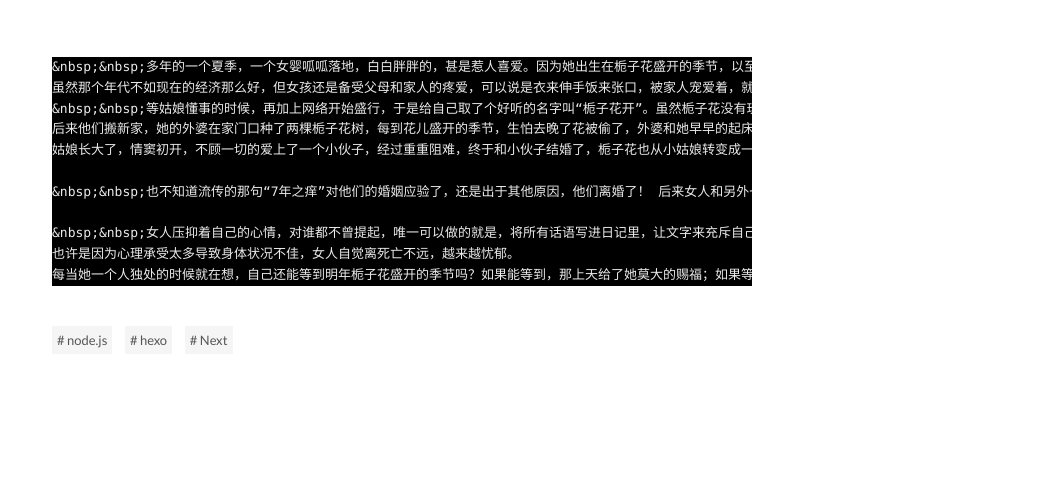
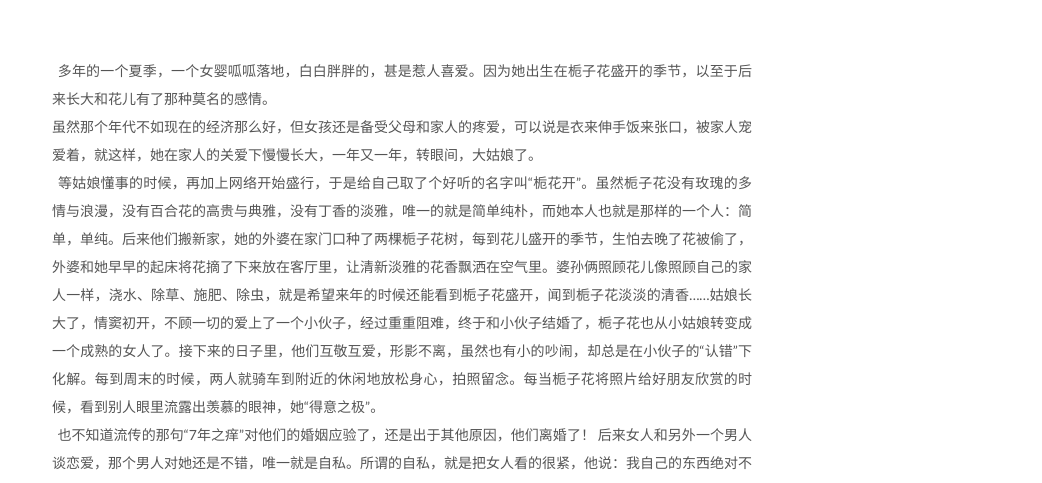
Before and after one commit to kissshot13/kissshot13.github.io, a plain HTML site: page 2017/05/03/凋零的栀子花/index.html in a window 1280 px wide. Shown: the part 246-729 px from the top of the page, without its empty margins (238-1280 px from the left). Drawn offline with Linux system fonts and the light colour scheme.

Commit message:
Site updated: 2017-05-05 00:14:24

```diff
--- a/2017/05/03/凋零的栀子花/index.html
+++ b/2017/05/03/凋零的栀子花/index.html
@@ -90,17 +90,17 @@
 
 
 
-<meta name="description" content="&amp;amp;nbsp;&amp;amp;nbsp;多年的一个夏季，一个女婴呱呱落地，白白胖胖的，甚是惹人喜爱。因为她出生在栀子花盛开的季节，以至于后来长大和花儿有了那种莫名的感情。 虽然那个年代不如现在的经济那么好，但女孩还是备受父母和家人的疼爱，可以说是衣来伸手饭来张口，被家人宠爱着，就这样，她在家人的关爱下慢慢长大，一年又一年，转眼间，长成大姑娘了。 &amp;amp;nbsp;&amp;amp;nbsp;等姑娘懂事的">
+<meta name="description" content="&amp;nbsp;&amp;nbsp;多年的一个夏季，一个女婴呱呱落地，白白胖胖的，甚是惹人喜爱。因为她出生在栀子花盛开的季节，以至于后来长大和花儿有了那种莫名的感情。虽然那个年代不如现在的经济那么好，但女孩还是备受父母和家人的疼爱，可以说是衣来伸手饭来张口，被家人宠爱着，就这样，她在家人的关爱下慢慢长大，一年又一年，转眼间，大姑娘了。&amp;nbsp;&amp;nbsp;等姑娘懂事的时候，再加上网络开始盛行，于是给自己取了">
 <meta name="keywords" content="node.js,hexo,Next">
 <meta property="og:type" content="article">
 <meta property="og:title" content="凋零的栀子花">
 <meta property="og:url" content="http://www.kissshot13.com/2017/05/03/凋零的栀子花/index.html">
 <meta property="og:site_name" content="矛盾螺旋">
-<meta property="og:description" content="&amp;amp;nbsp;&amp;amp;nbsp;多年的一个夏季，一个女婴呱呱落地，白白胖胖的，甚是惹人喜爱。因为她出生在栀子花盛开的季节，以至于后来长大和花儿有了那种莫名的感情。 虽然那个年代不如现在的经济那么好，但女孩还是备受父母和家人的疼爱，可以说是衣来伸手饭来张口，被家人宠爱着，就这样，她在家人的关爱下慢慢长大，一年又一年，转眼间，长成大姑娘了。 &amp;amp;nbsp;&amp;amp;nbsp;等姑娘懂事的">
-<meta property="og:updated_time" content="2017-05-04T16:01:21.786Z">
+<meta property="og:description" content="&amp;nbsp;&amp;nbsp;多年的一个夏季，一个女婴呱呱落地，白白胖胖的，甚是惹人喜爱。因为她出生在栀子花盛开的季节，以至于后来长大和花儿有了那种莫名的感情。虽然那个年代不如现在的经济那么好，但女孩还是备受父母和家人的疼爱，可以说是衣来伸手饭来张口，被家人宠爱着，就这样，她在家人的关爱下慢慢长大，一年又一年，转眼间，大姑娘了。&amp;nbsp;&amp;nbsp;等姑娘懂事的时候，再加上网络开始盛行，于是给自己取了">
+<meta property="og:updated_time" content="2017-05-04T16:14:00.460Z">
 <meta name="twitter:card" content="summary">
 <meta name="twitter:title" content="凋零的栀子花">
-<meta name="twitter:description" content="&amp;amp;nbsp;&amp;amp;nbsp;多年的一个夏季，一个女婴呱呱落地，白白胖胖的，甚是惹人喜爱。因为她出生在栀子花盛开的季节，以至于后来长大和花儿有了那种莫名的感情。 虽然那个年代不如现在的经济那么好，但女孩还是备受父母和家人的疼爱，可以说是衣来伸手饭来张口，被家人宠爱着，就这样，她在家人的关爱下慢慢长大，一年又一年，转眼间，长成大姑娘了。 &amp;amp;nbsp;&amp;amp;nbsp;等姑娘懂事的">
+<meta name="twitter:description" content="&amp;nbsp;&amp;nbsp;多年的一个夏季，一个女婴呱呱落地，白白胖胖的，甚是惹人喜爱。因为她出生在栀子花盛开的季节，以至于后来长大和花儿有了那种莫名的感情。虽然那个年代不如现在的经济那么好，但女孩还是备受父母和家人的疼爱，可以说是衣来伸手饭来张口，被家人宠爱着，就这样，她在家人的关爱下慢慢长大，一年又一年，转眼间，大姑娘了。&amp;nbsp;&amp;nbsp;等姑娘懂事的时候，再加上网络开始盛行，于是给自己取了">
 
 
 
@@ -380,18 +380,8 @@
 
 
 
-        <pre><code>&amp;nbsp;&amp;nbsp;多年的一个夏季，一个女婴呱呱落地，白白胖胖的，甚是惹人喜爱。因为她出生在栀子花盛开的季节，以至于后来长大和花儿有了那种莫名的感情。
-虽然那个年代不如现在的经济那么好，但女孩还是备受父母和家人的疼爱，可以说是衣来伸手饭来张口，被家人宠爱着，就这样，她在家人的关爱下慢慢长大，一年又一年，转眼间，长成大姑娘了。
-&amp;nbsp;&amp;nbsp;等姑娘懂事的时候，再加上网络开始盛行，于是给自己取了个好听的名字叫“栀子花开”。虽然栀子花没有玫瑰的多情与浪漫，没有百合花的高贵与典雅，没有丁香的淡雅，唯一有的就是简单纯朴，而她本人也就是那样的一个人：简单，单纯。
-后来他们搬新家，她的外婆在家门口种了两棵栀子花树，每到花儿盛开的季节，生怕去晚了花被偷了，外婆和她早早的起床将花摘了下来放在客厅里，让清新淡雅的花香飘洒在空气里。婆孙俩照顾花儿像照顾自己的家人一样，浇水、除草、施肥、除虫，就是希望来年的时候还能看到栀子花盛开，闻到栀子花淡淡的清香……
-姑娘长大了，情窦初开，不顾一切的爱上了一个小伙子，经过重重阻难，终于和小伙子结婚了，栀子花也从小姑娘转变成一个成熟的女人了。接下来的日子里，他们互敬互爱，形影不离，虽然也有小的吵闹，却总是在小伙子的“认错”下化解。每到周末的时候，两人就骑车到附近的休闲地放松身心，拍照留念。每当栀子花将照片给好朋友欣赏的时候，看到别人眼里流露出羡慕的眼神，她“得意之极”。
+        <p>&nbsp;&nbsp;多年的一个夏季，一个女婴呱呱落地，白白胖胖的，甚是惹人喜爱。因为她出生在栀子花盛开的季节，以至于后来长大和花儿有了那种莫名的感情。<br>虽然那个年代不如现在的经济那么好，但女孩还是备受父母和家人的疼爱，可以说是衣来伸手饭来张口，被家人宠爱着，就这样，她在家人的关爱下慢慢长大，一年又一年，转眼间，大姑娘了。<br>&nbsp;&nbsp;等姑娘懂事的时候，再加上网络开始盛行，于是给自己取了个好听的名字叫“栀花开”。虽然栀子花没有玫瑰的多情与浪漫，没有百合花的高贵与典雅，没有丁香的淡雅，唯一的就是简单纯朴，而她本人也就是那样的一个人：简单，单纯。后来他们搬新家，她的外婆在家门口种了两棵栀子花树，每到花儿盛开的季节，生怕去晚了花被偷了，外婆和她早早的起床将花摘了下来放在客厅里，让清新淡雅的花香飘洒在空气里。婆孙俩照顾花儿像照顾自己的家人一样，浇水、除草、施肥、除虫，就是希望来年的时候还能看到栀子花盛开，闻到栀子花淡淡的清香……姑娘长大了，情窦初开，不顾一切的爱上了一个小伙子，经过重重阻难，终于和小伙子结婚了，栀子花也从小姑娘转变成一个成熟的女人了。接下来的日子里，他们互敬互爱，形影不离，虽然也有小的吵闹，却总是在小伙子的“认错”下化解。每到周末的时候，两人就骑车到附近的休闲地放松身心，拍照留念。每当栀子花将照片给好朋友欣赏的时候，看到别人眼里流露出羡慕的眼神，她“得意之极”。<br>&nbsp;&nbsp;也不知道流传的那句“7年之痒”对他们的婚姻应验了，还是出于其他原因，他们离婚了！ 后来女人和另外一个男人谈恋爱，那个男人对她还是不错，唯一就是自私。所谓的自私，就是把女人看的很紧，他说：我自己的东西绝对不允许别人的来碰！不给她一点点属于自己的空间。在结交的时间里，男人做了很多让女人大跌眼镜的事，可每到这个时候，男人总是说：我做的一切都是为了你。女人说什么呢？一次又一次的原谅他，总觉得还有希望能让男人有所改变。<br>女人压抑着自己的心情，对谁都不曾提起，唯一可以做的就是，将所有话日记里，让文字来充斥自己内心的不满、愤恨、悲哀……也许是因为心理承受太多导致身体状况不佳，女人自觉离死亡不远，越来越忧郁。每当她一个人独处的时候就在想，自己还能等到明年栀子花盛开的季节吗？如果能等到天给了她莫大的赐福；如果等不到她也不可惜，因为她的心已经凋零了，正如那栀子花食，直到枯萎而亡……</p>
 
-&amp;nbsp;&amp;nbsp;也不知道流传的那句“7年之痒”对他们的婚姻应验了，还是出于其他原因，他们离婚了！ 后来女人和另外一个男人谈恋爱，那个男人对她还是不错，唯一就是自私。所谓的自私，就是把女人看的很紧，他说：我自己的东西绝对不允许别人的来碰！不给她一点点属于自己的空间。在结交的时间里，男人做了很多让女人大跌眼镜的事，可每到这个时候，男人总是说：我做的一切都是为了你。女人说什么呢？一次又一次的原谅他，总觉得还有希望能让男人有所改变。
-
-&amp;nbsp;&amp;nbsp;女人压抑着自己的心情，对谁都不曾提起，唯一可以做的就是，将所有话语写进日记里，让文字来充斥自己内心的不满、愤恨、悲哀……
-也许是因为心理承受太多导致身体状况不佳，女人自觉离死亡不远，越来越忧郁。
-每当她一个人独处的时候就在想，自己还能等到明年栀子花盛开的季节吗？如果能等到，那上天给了她莫大的赐福；如果等不到她也不可惜，因为她的心已经凋零了，正如那栀子花被虫叮食，直到枯萎而亡……
-</code></pre>
 
     </div>
 
--- a/css/main.css
+++ b/css/main.css
@@ -1695,7 +1695,7 @@ pre .javascript .function {
   width: 4px;
   height: 4px;
   border-radius: 50%;
-  background: #d7ff42;
+  background: #a31f86;
 }
 .links-of-blogroll {
   font-size: 13px;
```
Also changed, not shown: index.html (+1 -2 lines).
